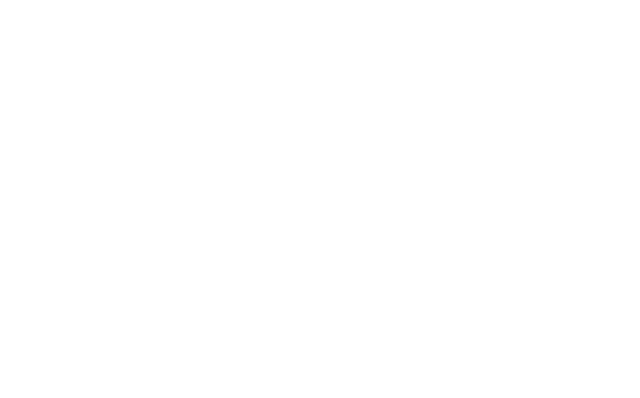
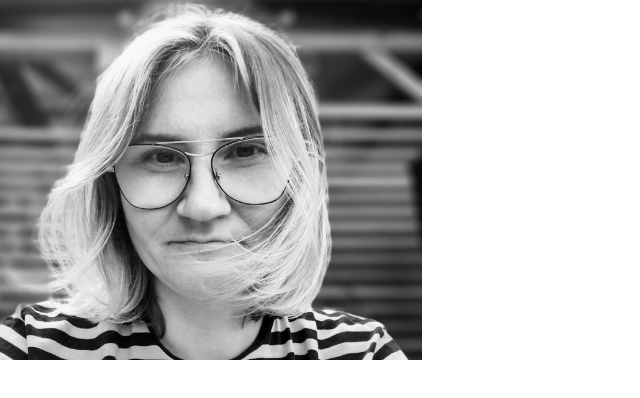
Before and after one commit to adamolnar/Resume, a plain HTML site: page index.html in a window 1280 px wide. Shown: the whole page, without its empty margins (0-640 px from the left). Drawn offline with nearby package versions, Linux system fonts and the light colour scheme.

Commit message:
Add profile picture and main font styles

```diff
--- a/assets/css/style.css
+++ b/assets/css/style.css
@@ -0,0 +1,16 @@
+@import url('https://fonts.googleapis.com/css?family=Roboto:100,200,300,400,500,600,700|Exo:100,200,300,400,500,600,700');
+
+header {
+    margin: 0;
+}
+
+.logo {
+    background: url("../images/IMG-20230901-WA0007.jpg");
+    background-position: center;
+    background-repeat: no-repeat;
+    background-size: cover;
+    min-height: 360px;
+    transition: all .5s ease-in-out;
+    -moz-transition: all .5s ease-in-out;
+    -webkit-transition: all .5s ease-in-out;
+}
--- a/index.html
+++ b/index.html
@@ -7,11 +7,19 @@
     <meta http-equiv="X-UA-Compatible" content="ie=edge">
     <link rel="stylesheet" href="https://maxcdn.bootstrapcdn.com/bootstrap/4.2.1/css/bootstrap.min.css" type="text/css" />
     <link rel="stylesheet" href="https://use.fontawesome.com/releases/v5.0.10/css/all.css" integrity="sha384-+d0P83n9kaQMCwj8F4RJB66tzIwOKmrdb46+porD/OvrJ+37WqIM7UoBtwHO6Nlg" crossorigin="anonymous">
+    <link rel="stylesheet" href="assets/css/style.css" type="text/css" />
+
     <title>Adrianna Molnar</title>
 </head>
 
 <body>
     <header>
+        <div class="row">
+            <a class="col-md-4 logo" href="index.html"></a>
+            <div class="col-md-8">
+
+            </div>
+        </div>
 
     </header>
     <section>
```
Also changed, not shown: assets/images/IMG-20230901-WA0007.jpg (added).
